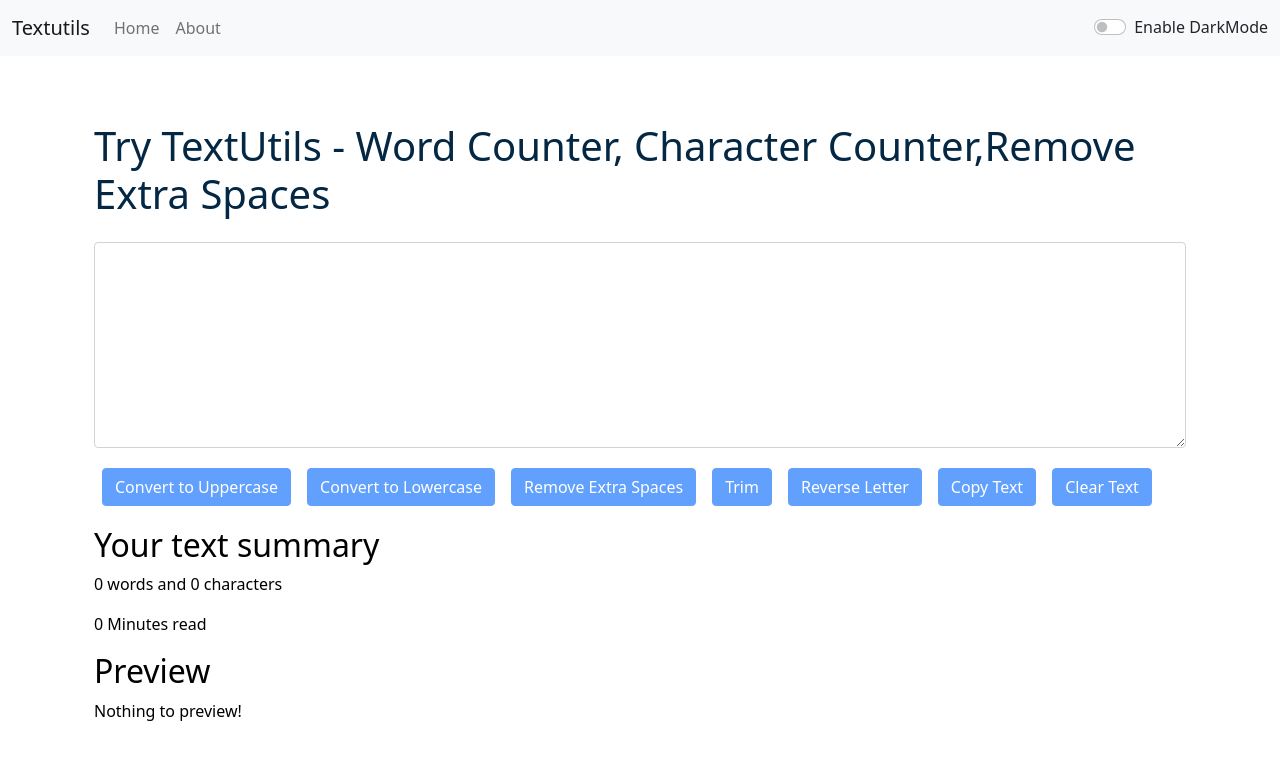
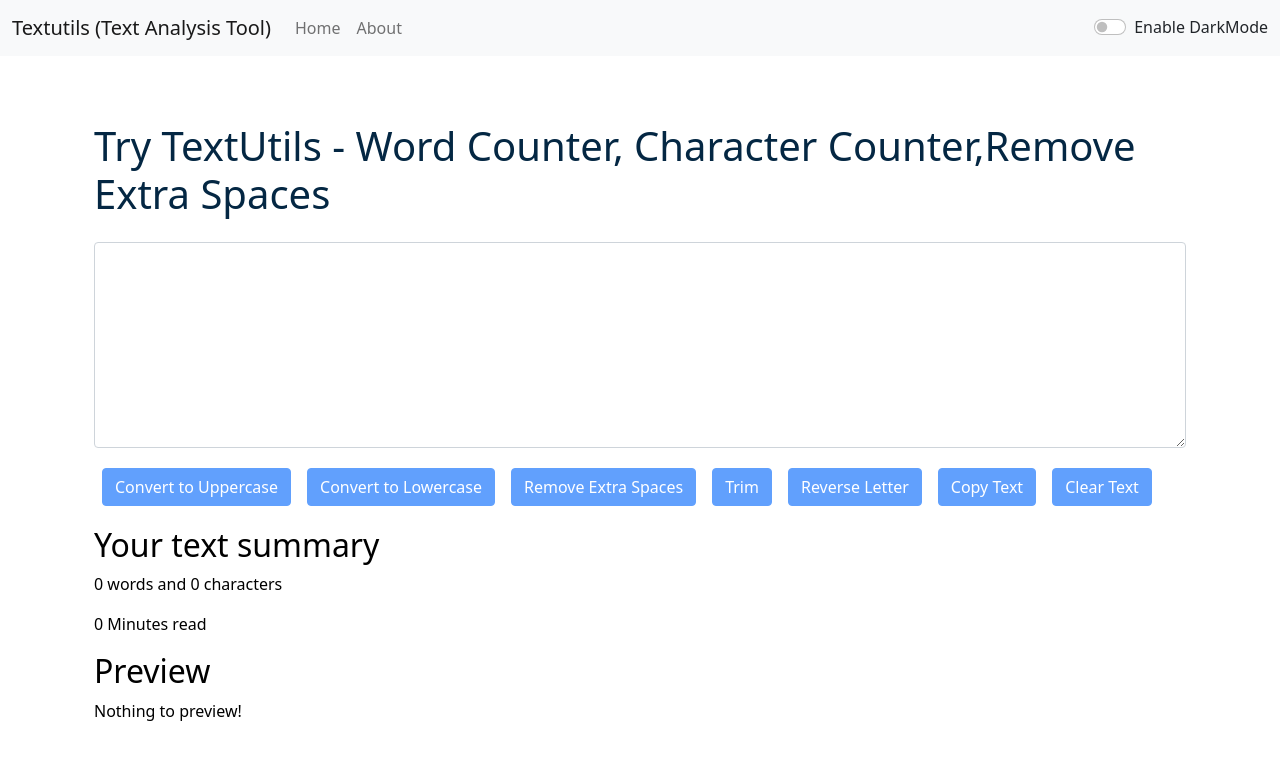
Before and after one commit to jitu061999/react-app-textutils, a React (Create React App) app: page / in a window 1280 px wide. Shown: the top 760 px of the page. Built offline with nearby package versions, Linux system fonts and the light colour scheme.

Commit message:
Small Change

```diff
--- a/src/App.js
+++ b/src/App.js
@@ -56,7 +56,7 @@ const toggleMode = ()=>{
   return (
     <>
     <Router>
-     <Navbar title={"Textutils"} aboutText={"About"} mode={mode}  toggleMode={toggleMode}/>
+     <Navbar title={"Textutils (Text Analysis Tool)"} aboutText={"About"} mode={mode}  toggleMode={toggleMode}/>
      <Alert alert={alert}/>
      <div className="container my-3" >
      <Switch>
```
